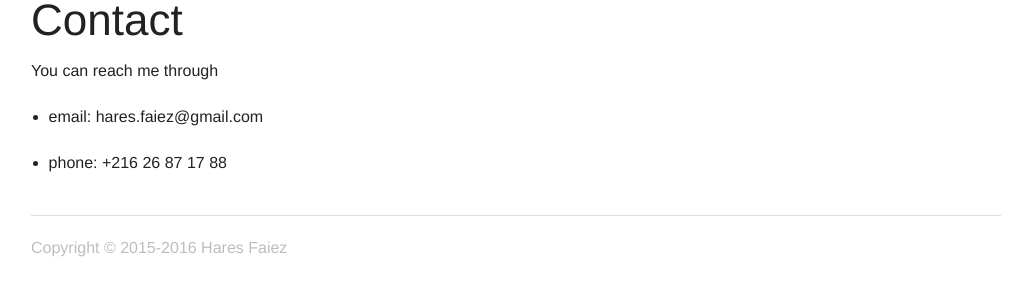
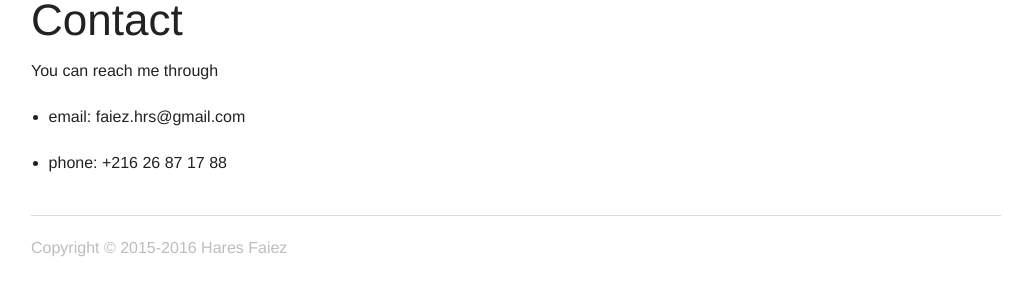
Before and after one commit to haresfaiez/haresfaiez.github.io, a Jekyll site: the page built from contact.md, in a window 1280 px wide. Shown: the part 128-424 px from the top of the page, without its empty margins (124-1156 px from the left). Built offline with Jekyll 4.4.1, drawn with Linux system fonts in a browser that asks for light colours.

Commit message:
Change the email address

```diff
--- a/_config.yml
+++ b/_config.yml
@@ -1,6 +1,6 @@
 #TODO:choose a better blog name, maybe smthng like 'the _ programmer'
 title: Hares Faiez
-email: hares.faiez@gmail.com
+email: faiez.hrs@gmail.com
 phone: +216 26 87 17 88
 description: >
     Software engineering blog
```
